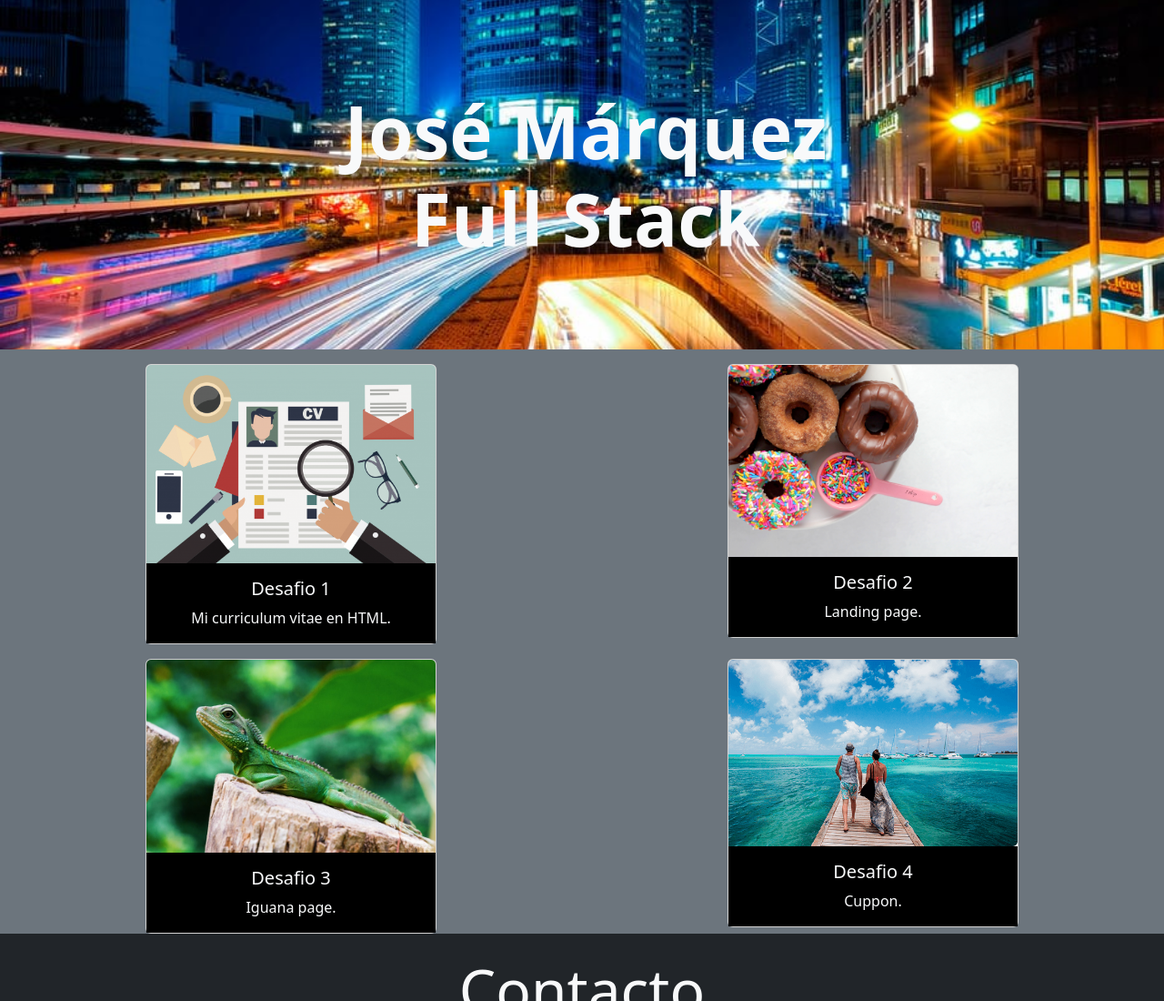
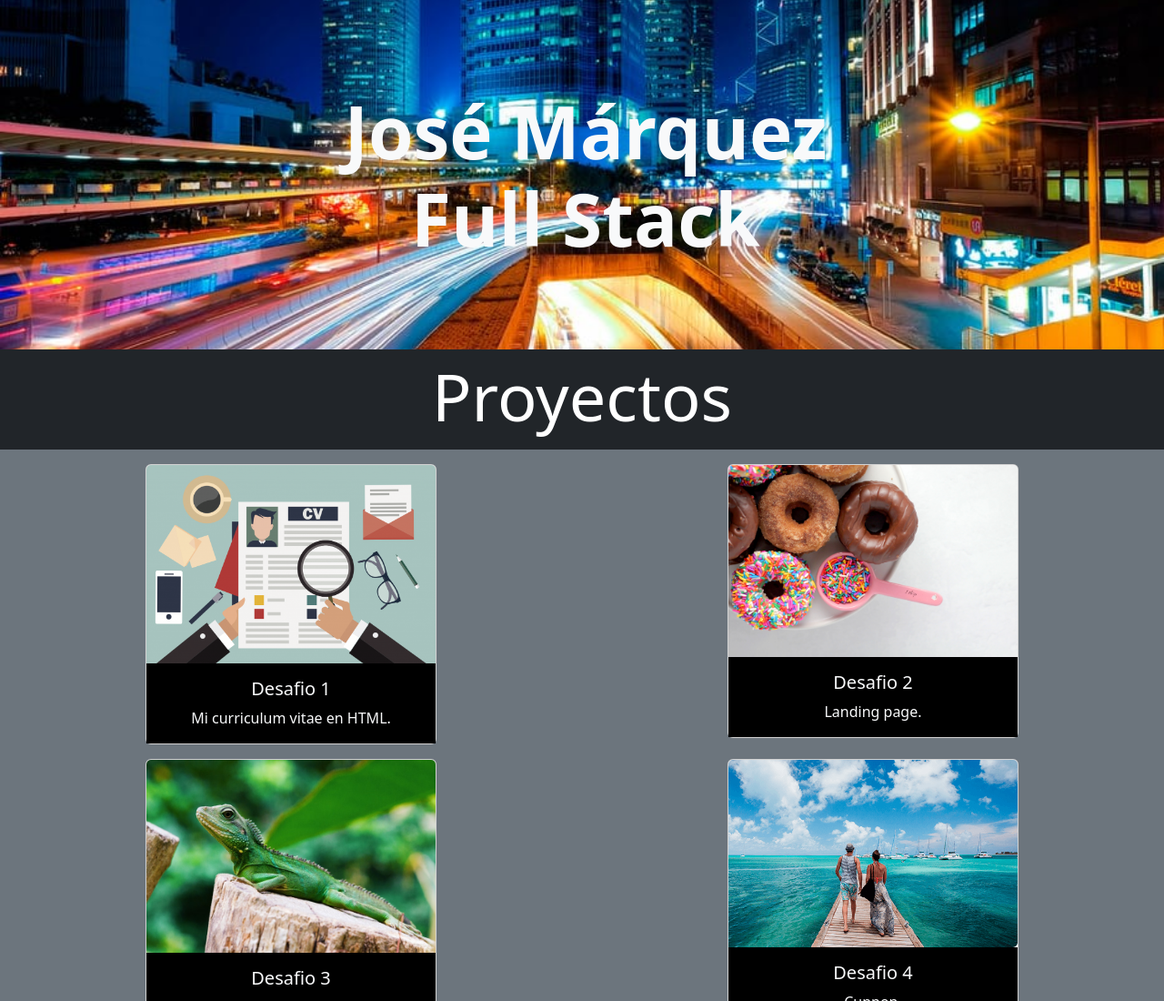
Before and after one commit to Josega20/Josega20.github.io, a plain HTML site: page index.html in a window 1280 px wide. Shown: the top 1100 px of the page at 91% size. Drawn offline with nearby package versions, Linux system fonts and the light colour scheme.

Commit message:
separador de seccion

```diff
--- a/index.html
+++ b/index.html
@@ -25,6 +25,9 @@
             </div>
         </div>
     </header>
+    <section class="bg-dark p-2">
+        <h1 class="text-white text-center display-2">Proyectos</h1>
+    </section>
     <main class="container-fluid bg-secondary">
         <div class="pt-3">
             <div class="row ">
```
